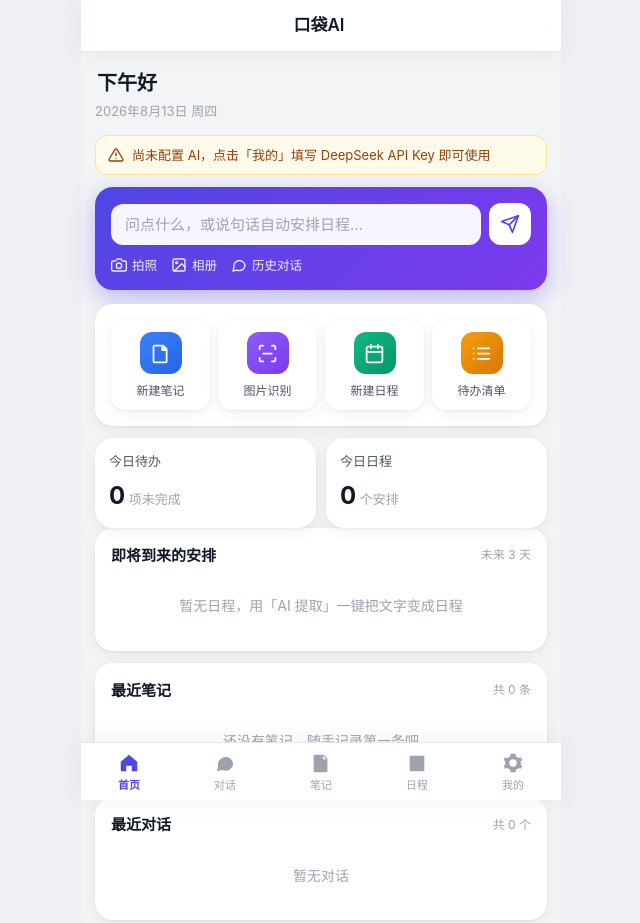
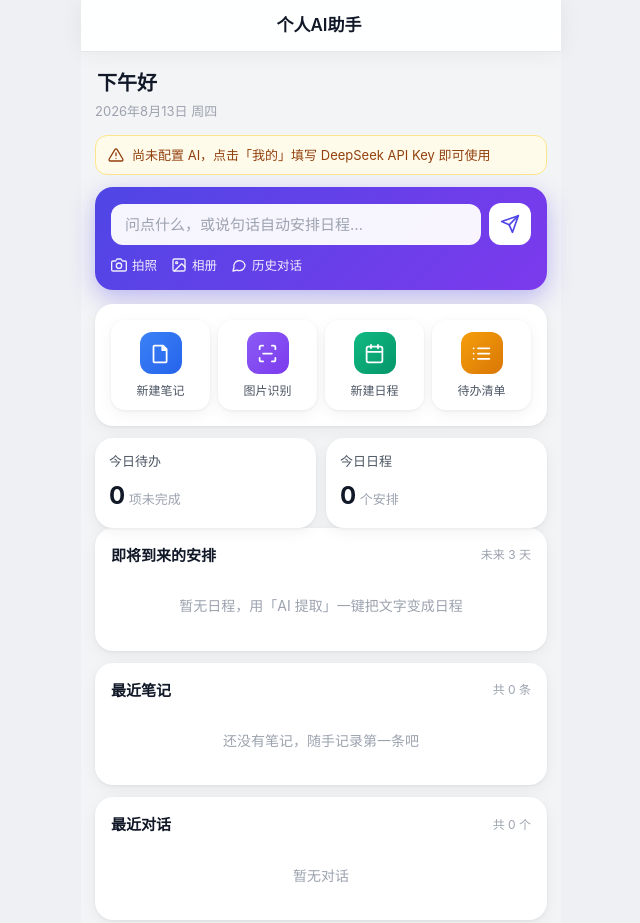
Before and after one commit to piaoyun05/ai-assistant, a website: page index.html in a window 1280 px wide. Shown: the whole page, without its empty margins (319-959 px from the left). Drawn offline with Linux system fonts and the light colour scheme.

Commit message:
ui: 移除底部导航栏，顶部统一显示「个人AI助手」
- 删除底部导航（首页/对话/笔记/日程/我的），顶部标题固定为「个人AI助手」
- 各主页面（对话/笔记/日程/我的）增加返回按钮，可回到首页
- 清理 thread-mode/底部导航相关 CSS 与 JS 逻辑，输入栏、AI 操作栏、新建笔记按钮贴底定位
- browser-test 同步更新导航相关断言（27 项全部通过）

```diff
--- a/css/app.css
+++ b/css/app.css
@@ -19,7 +19,6 @@
   --radius-lg: 18px;
   --shadow: 0 1px 3px rgba(0,0,0,.06), 0 4px 16px rgba(0,0,0,.05);
   --shadow-lg: 0 8px 30px rgba(0,0,0,.12);
-  --nav-h: 58px;
   --header-h: 52px;
   --safe-top: env(safe-area-inset-top, 0px);
   --safe-bottom: env(safe-area-inset-bottom, 0px);
@@ -79,23 +78,9 @@ svg { width: 22px; height: 22px; display: block; }
 
 .view-root {
   padding: calc(var(--header-h) + var(--safe-top) + 10px) 14px
-    calc(var(--nav-h) + var(--safe-bottom) + 24px);
+    calc(var(--safe-bottom) + 24px);
   min-height: 100vh;
 }
-
-.bottom-nav {
-  position: fixed; bottom: 0; left: 50%; transform: translateX(-50%);
-  width: 100%; max-width: 480px; height: calc(var(--nav-h) + var(--safe-bottom));
-  padding-bottom: var(--safe-bottom);
-  display: flex; background: rgba(255,255,255,.96); backdrop-filter: blur(10px);
-  border-top: 1px solid var(--border); z-index: 50;
-}
-.nav-item {
-  flex: 1; display: flex; flex-direction: column; align-items: center; justify-content: center;
-  gap: 2px; color: var(--text-3); font-size: 11px;
-}
-.nav-item svg { width: 22px; height: 22px; }
-.nav-item.active { color: var(--primary); font-weight: 600; }
 
 /* ---------- 通用组件 ---------- */
 .card {
@@ -322,7 +307,7 @@ svg { width: 22px; height: 22px; display: block; }
 
 /* 对话输入栏（固定底部） */
 .chat-input-bar {
-  position: fixed; bottom: calc(var(--nav-h) + var(--safe-bottom)); left: 50%; transform: translateX(-50%);
+  position: fixed; bottom: 0; left: 50%; transform: translateX(-50%);
   width: 100%; max-width: 480px; padding: 8px 12px calc(8px + var(--safe-bottom));
   background: rgba(255,255,255,.95); backdrop-filter: blur(10px);
   border-top: 1px solid var(--border); z-index: 40;
@@ -395,7 +380,7 @@ svg { width: 22px; height: 22px; display: block; }
 }
 
 .ai-action-bar {
-  position: fixed; bottom: calc(var(--nav-h) + var(--safe-bottom)); left: 50%; transform: translateX(-50%);
+  position: fixed; bottom: 0; left: 50%; transform: translateX(-50%);
   width: 100%; max-width: 480px; padding: 8px 10px calc(8px + var(--safe-bottom));
   background: rgba(255,255,255,.96); backdrop-filter: blur(10px);
   border-top: 1px solid var(--border); z-index: 40;
@@ -544,10 +529,5 @@ svg { width: 22px; height: 22px; display: block; }
 /* 桌面端居中美化 */
 @media (min-width: 520px) {
   body { background: #eef0f4; }
-  .app-header, .bottom-nav, .chat-input-bar, .ai-action-bar { box-shadow: 0 0 24px rgba(0,0,0,.06); }
+  .app-header, .chat-input-bar, .ai-action-bar { box-shadow: 0 0 24px rgba(0,0,0,.06); }
 }
-
-/* 全屏子页面模式（隐藏底部导航，输入栏贴底） */
-#app.thread-mode .bottom-nav { display: none; }
-#app.thread-mode .chat-input-bar, #app.thread-mode .ai-action-bar { bottom: 0; }
-#app.thread-mode .view-root { padding-bottom: calc(120px + var(--safe-bottom)); }
--- a/index.html
+++ b/index.html
@@ -16,36 +16,12 @@
     <button id="header-back" class="header-btn" hidden aria-label="返回">
       <svg viewBox="0 0 24 24"><path d="M15 18l-6-6 6-6" fill="none" stroke="currentColor" stroke-width="2" stroke-linecap="round" stroke-linejoin="round"/></svg>
     </button>
-    <h1 id="header-title" class="header-title">口袋AI</h1>
+    <h1 id="header-title" class="header-title">个人AI助手</h1>
     <div id="header-actions" class="header-actions"></div>
   </header>
 
   <!-- 视图区 -->
   <main id="view-root" class="view-root"></main>
-
-  <!-- 底部导航 -->
-  <nav id="bottom-nav" class="bottom-nav">
-    <button class="nav-item" data-route="/">
-      <svg viewBox="0 0 24 24"><path d="M3 10.5L12 3l9 7.5V20a1 1 0 0 1-1 1h-5v-6h-6v6H4a1 1 0 0 1-1-1v-9.5z" fill="currentColor"/></svg>
-      <span>首页</span>
-    </button>
-    <button class="nav-item" data-route="/chat">
-      <svg viewBox="0 0 24 24"><path d="M21 12a8.5 8.5 0 0 1-8.5 8.5c-1.3 0-2.5-.3-3.6-.8L3 21l1.4-5.2A8.5 8.5 0 1 1 21 12z" fill="currentColor"/></svg>
-      <span>对话</span>
-    </button>
-    <button class="nav-item" data-route="/notes">
-      <svg viewBox="0 0 24 24"><path d="M5 3h10l4 4v14a1 1 0 0 1-1 1H5a1 1 0 0 1-1-1V4a1 1 0 0 1 1-1zm9 1v4h4l-4-4zm-6 8h8v2H8v-2zm0 4h8v2H8v-2z" fill="currentColor"/></svg>
-      <span>笔记</span>
-    </button>
-    <button class="nav-item" data-route="/schedule">
-      <svg viewBox="0 0 24 24"><path d="M7 3v2m10-2v2M4 8h16M5 4h14a1 1 0 0 1 1 1v15a1 1 0 0 1-1 1H5a1 1 0 0 1-1-1V5a1 1 0 0 1 1-1zm2 8h3v3H7v-3zm5 0h5v3h-5v-3z" fill="currentColor"/></svg>
-      <span>日程</span>
-    </button>
-    <button class="nav-item" data-route="/settings">
-      <svg viewBox="0 0 24 24"><path d="M12 8a4 4 0 1 1 0 8 4 4 0 0 1 0-8zm8.5 4c0-.6 0-1.2-.1-1.8l1.8-1.4-1.8-3.1-2.1.9a7.6 7.6 0 0 0-3.1-1.8L14.7 2h-5.4l-.5 2.8a7.6 7.6 0 0 0-3.1 1.8l-2.1-.9-1.8 3.1 1.8 1.4c-.1.6-.1 1.2-.1 1.8s0 1.2.1 1.8l-1.8 1.4 1.8 3.1 2.1-.9a7.6 7.6 0 0 0 3.1 1.8l.5 2.8h5.4l.5-2.8a7.6 7.6 0 0 0 3.1-1.8l2.1.9 1.8-3.1-1.8-1.4c.1-.6.1-1.2.1-1.8z" fill="currentColor"/></svg>
-      <span>我的</span>
-    </button>
-  </nav>
 
   <!-- 全局 Toast -->
   <div id="toast" class="toast" hidden></div>
--- a/js/app.js
+++ b/js/app.js
@@ -236,9 +236,9 @@ const Router = {
 /* ---------- 视图渲染器与页头 ---------- */
 const ViewManager = {
   render(view, rest) {
-    // 页头
+    // 页头：统一显示「个人AI助手」
     const header = view.header ? view.header(rest) : { title: view.title || '', back: false, actions: '' };
-    document.getElementById('header-title').textContent = header.title || '';
+    document.getElementById('header-title').textContent = '个人AI助手';
     const backBtn = document.getElementById('header-back');
     backBtn.hidden = !header.back;
     backBtn.onclick = () => Router.back();
@@ -248,8 +248,6 @@ const ViewManager = {
       const btn = e.target.closest('[data-action]');
       if (btn && view.onHeaderAction) view.onHeaderAction(btn.dataset.action, rest);
     };
-    document.getElementById('bottom-nav').style.display = view.hideNav ? 'none' : '';
-    document.getElementById('app').classList.toggle('thread-mode', !!view.hideNav);
 
     // 渲染
     const root = document.getElementById('view-root');
@@ -258,17 +256,7 @@ const ViewManager = {
     root.classList.add('view-enter');
     if (view.bind) view.bind(root, rest);
 
-    // 导航高亮
-    document.querySelectorAll('.nav-item').forEach(b => {
-      const tab = b.dataset.route.slice(1); // '' for home
-      const active = tab === '' ? (this._tabOf(view.name) === 'home') : (this._tabOf(view.name) === tab);
-      b.classList.toggle('active', active);
-    });
     window.scrollTo(0, 0);
-  },
-  _tabOf(name) {
-    const map = { home: 'home', chat: 'chat', notes: 'notes', note: 'notes', ocr: 'notes', schedule: 'schedule', todos: 'schedule', settings: 'settings' };
-    return map[name] || 'home';
   }
 };
 
@@ -329,10 +317,6 @@ window.addEventListener('hashchange', () => Router.dispatch());
 
 function boot() {
   Store.load();
-  // 底部导航
-  document.querySelectorAll('.nav-item').forEach(btn => {
-    btn.addEventListener('click', () => Router.navigate(btn.dataset.route));
-  });
   Router.dispatch();
 }
 if (document.readyState === 'loading') window.addEventListener('DOMContentLoaded', boot);
--- a/js/views/chat.js
+++ b/js/views/chat.js
@@ -11,7 +11,7 @@ const ChatView = {
       return { title: chat ? chat.title : '对话', back: true, actions: `<button class="header-btn" data-action="menu" aria-label="菜单">${icon('more')}</button>` };
     }
     return {
-      title: 'AI 对话', back: false,
+      title: 'AI 对话', back: true,
       actions: `<button class="header-btn" data-action="new" aria-label="新建对话">${icon('plus')}</button>`
     };
   },
--- a/js/views/notes.js
+++ b/js/views/notes.js
@@ -13,7 +13,7 @@ const NotesView = {
       };
     }
     return {
-      title: '笔记', back: false,
+      title: '笔记', back: true,
       actions: `<button class="header-btn" data-action="multi" aria-label="批量操作">${icon('check')}</button>
                 <button class="header-btn" data-action="new" aria-label="新建笔记">${icon('plus')}</button>`
     };
@@ -45,7 +45,7 @@ const NotesView = {
 
       ${shown.length ? shown.map(n => this._noteCard(n)).join('') : `<div class="empty">${icon('note')}<p>暂无笔记，点右下角「+」新建</p></div>`}
 
-      <button class="btn btn-primary" id="note-fab" style="position:fixed;right:18px;bottom:calc(var(--nav-h) + var(--safe-bottom) + 16px);border-radius:50%;width:54px;height:54px;padding:0;box-shadow:0 8px 20px rgba(79,70,229,.4)">${icon('plus')}</button>
+      <button class="btn btn-primary" id="note-fab" style="position:fixed;right:18px;bottom:calc(var(--safe-bottom) + 16px);border-radius:50%;width:54px;height:54px;padding:0;box-shadow:0 8px 20px rgba(79,70,229,.4)">${icon('plus')}</button>
     `;
   },
 
--- a/js/views/ocrview.js
+++ b/js/views/ocrview.js
@@ -5,7 +5,6 @@
 const OcrView = {
   name: 'ocr',
   title: '图片文字识别',
-  hideNav: false,
 
   state: { imgUrl: null, file: null, text: '', busy: false, status: '' },
 
--- a/js/views/schedule.js
+++ b/js/views/schedule.js
@@ -7,7 +7,7 @@ const ScheduleView = {
 
   header() {
     return {
-      title: '日程 & 待办', back: false,
+      title: '日程 & 待办', back: true,
       actions: `<button class="header-btn" data-action="ai-extract" aria-label="AI 提取">${icon('sparkles')}</button>`
     };
   },
--- a/js/views/settings.js
+++ b/js/views/settings.js
@@ -4,6 +4,10 @@
 const SettingsView = {
   name: 'settings',
   title: '我的',
+
+  header() {
+    return { title: '我的', back: true, actions: '' };
+  },
 
   render() {
     const s = Store.settings();
```
Also changed, not shown: test/browser-test.js (+15 -6 lines).
